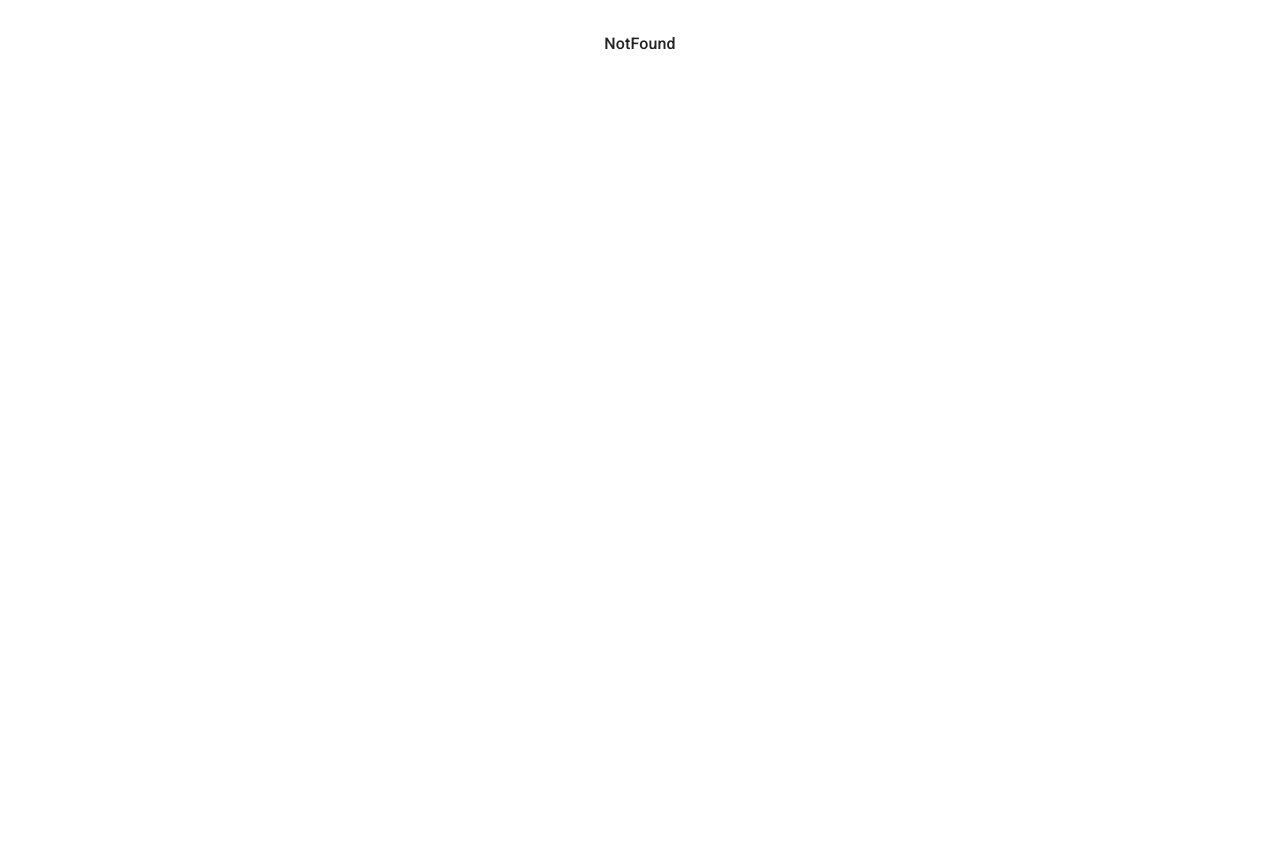
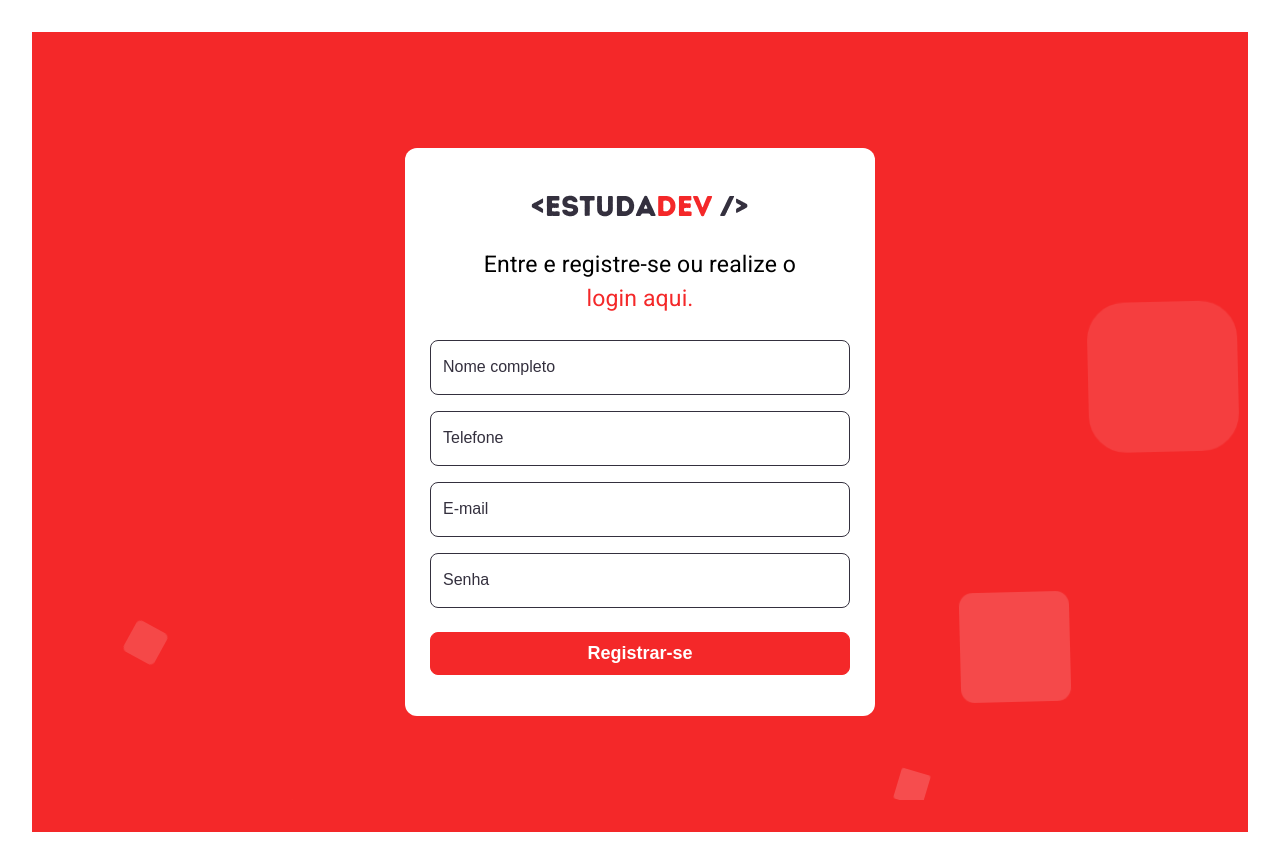
Before and after one commit to Manrriquez/estudadev-front, a React (Vite) app: page /Auth/Register in a window 1280 px wide. Before the commit the page ends 800 px from the top, so only its background shows below. Built offline with nearby package versions, Linux system fonts and the light colour scheme.

Commit message:
adicionando pagina de registro * adicionando pagina notfound

```diff
--- a/src/_config/routes.jsx
+++ b/src/_config/routes.jsx
@@ -1,5 +1,6 @@
 import { BrowserRouter, Routes, Route } from "react-router-dom";
 import Login from "../pages/Auth/Login/Index";
+import Register from "../pages/Auth/Register/Index";
 import NotFound from "../pages/NotFound/Index";
 import Welcome from "../pages/Welcome/Index";
 
@@ -18,7 +19,7 @@ export default function MyRoutes() {
 
             {/* <Route index element={<Home />} /> */}
             <Route exact path="Auth/Login" element={<Login />} />
-            {/* <Route exact path="Auth/Register" element={<Register />} /> */}
+            <Route exact path="Auth/Register" element={<Register />} />
             {/* <Route exact path="Auth/ForgotPassword" element={<ForgotPassword />} /> */}
 
             {/* <Route exact path="Courses" element={<Courses />} /> */}
--- /dev/null
+++ b/src/pages/Auth/Register/Index.jsx
@@ -0,0 +1,108 @@
+import styled from '@emotion/styled';
+import { Box, Container, FormControl, Grid, Input, Typography} from '@mui/material';
+import React from 'react'
+import BackgroundAnimted from '../../../components/BackgroundAnimated/Index';
+import Logotype from '../../../_assets/img/LOGOTYPE.svg'
+
+
+
+const StyledInput = styled.input`
+  height: 55px;
+  background: #FFFF;
+  font-size: 16px;
+  color: #34303E;
+  border: solid 1px #34303E;
+  display: block;
+  width: 100%;
+  padding: .375rem .75rem;
+  font-weight: 400;
+  border-radius: 8px;
+  transition: border-color .15s ease-in-out,box-shadow .15s ease-in-out;
+
+  &::placeholder {
+      color: #34303E;
+      opacity: 1;
+  }
+
+  &:focus {
+      border-color: #F4292A;
+      outline: 0;
+      box-shadow: 0 0 0 0.25rem rgba(244, 41, 42, 0.37);
+  }
+`;
+const TypographyForm = styled.p`
+    font-size: 23px;
+    text-align: center;
+    max-width: 365px;
+    margin-left: auto;
+    margin-right: auto;
+    font-weight: 400;
+    color: #000;
+`;
+const TypographyLink = styled.a`
+    color: #F42829;
+    text-decoration: none;
+`;
+const ButtonForm = styled.button`
+    background: #F42829;
+    cursor: pointer;
+    border-radius: 8px;
+    padding: 10px;
+    color: #fff;
+    font-weight: 600;
+    width: 100%;
+    margin-left: auto;
+    margin-right: auto;
+    border: 1px solid #F42829;
+    font-size: 18px;
+
+    &:focus {
+        outline: 0;
+        box-shadow: 0 0 0 0.25rem rgba(244, 41, 42, 0.37);
+    }
+`;
+
+const Register = () => {
+
+
+  return (
+    <BackgroundAnimted>
+       <Container component="main" sx={{zIndex: 2}}>
+          <Grid container component="section">
+            <Box sx={{display: 'flex', justifyContent: 'center', alignItems: 'center', height: '100vh', width: '100%'}}>
+              <Box sx={{width: '470px', backgroundColor: '#FFFFFF', padding: '25px', borderRadius: '12px', zIndex: 9}}>
+                <Box sx={{textAlign: 'center'}}>
+                  <img style={{width: '225px'}} src={Logotype} alt="Logotipo" />
+                </Box>
+                <TypographyForm style={{marginBottom: '15px'}}>
+                    Entre e registre-se ou realize o <br /> <TypographyLink href="/login">login aqui.</TypographyLink>
+                </TypographyForm>
+
+                <FormControl sx={{my: 1, width: '100%'}}>
+                  <StyledInput placeholder="Nome completo" type="text"/>
+                </FormControl>
+
+                <FormControl sx={{my: 1, width: '100%'}}>
+                  <StyledInput placeholder="Telefone" type="tel" />
+                </FormControl>
+
+                <FormControl sx={{my: 1, width: '100%'}}>
+                  <StyledInput placeholder="E-mail" type="email"/>
+                </FormControl>
+
+                <FormControl sx={{my: 1, width: '100%'}}>
+                  <StyledInput placeholder="Senha" type="password" />
+                </FormControl>
+
+                <FormControl sx={{my: 2, width: '100%'}}>
+                  <ButtonForm>Registrar-se</ButtonForm>
+                </FormControl>
+              </Box>
+            </Box>
+          </Grid>
+       </Container>
+    </BackgroundAnimted>
+  )
+}
+
+export default Register;
--- a/src/pages/NotFound/Index.jsx
+++ b/src/pages/NotFound/Index.jsx
@@ -1,8 +1,38 @@
-import React from 'react'
+import styled from '@emotion/styled';
+import { Box, Container, Typography } from '@mui/material';
+import React from 'react';
+import Error404 from '../../_assets/img/404.svg';
+
+const ButtonForm = styled.a`
+    background: #F42829;
+    cursor: pointer;
+    border-radius: 8px;
+    padding: 10px 25px 10px 25px;
+    color: #fff;
+    font-weight: 600;
+    width: 100%;
+    border: 1px solid #F42829;
+    font-size: 18px;
+    text-decoration: none;
+
+    &:focus {
+        outline: 0;
+        box-shadow: 0 0 0 0.25rem rgba(244, 41, 42, 0.37);
+    }
+`;
 
 const NotFound = () => {
   return (
-    <div>NotFound</div>
+    <>
+      <Container sx={{my: 5}} component="main" maxWidth="lg">
+        <Box component="section" sx={{display: 'flex', justifyContent: 'center'}}>
+                <Box sx={{textAlign: 'center', maxWidth: '600px'}}>
+                    <img src={Error404} style={{width: '100%', marginTop: '2rem', marginBottom: '3rem'}}/>
+                    <ButtonForm href="/" >Voltar para o inicio</ButtonForm>
+                </Box>
+        </Box>
+      </Container>
+    </>
   )
 }
 
```
Also changed, not shown: src/_assets/img/404.svg (added).
